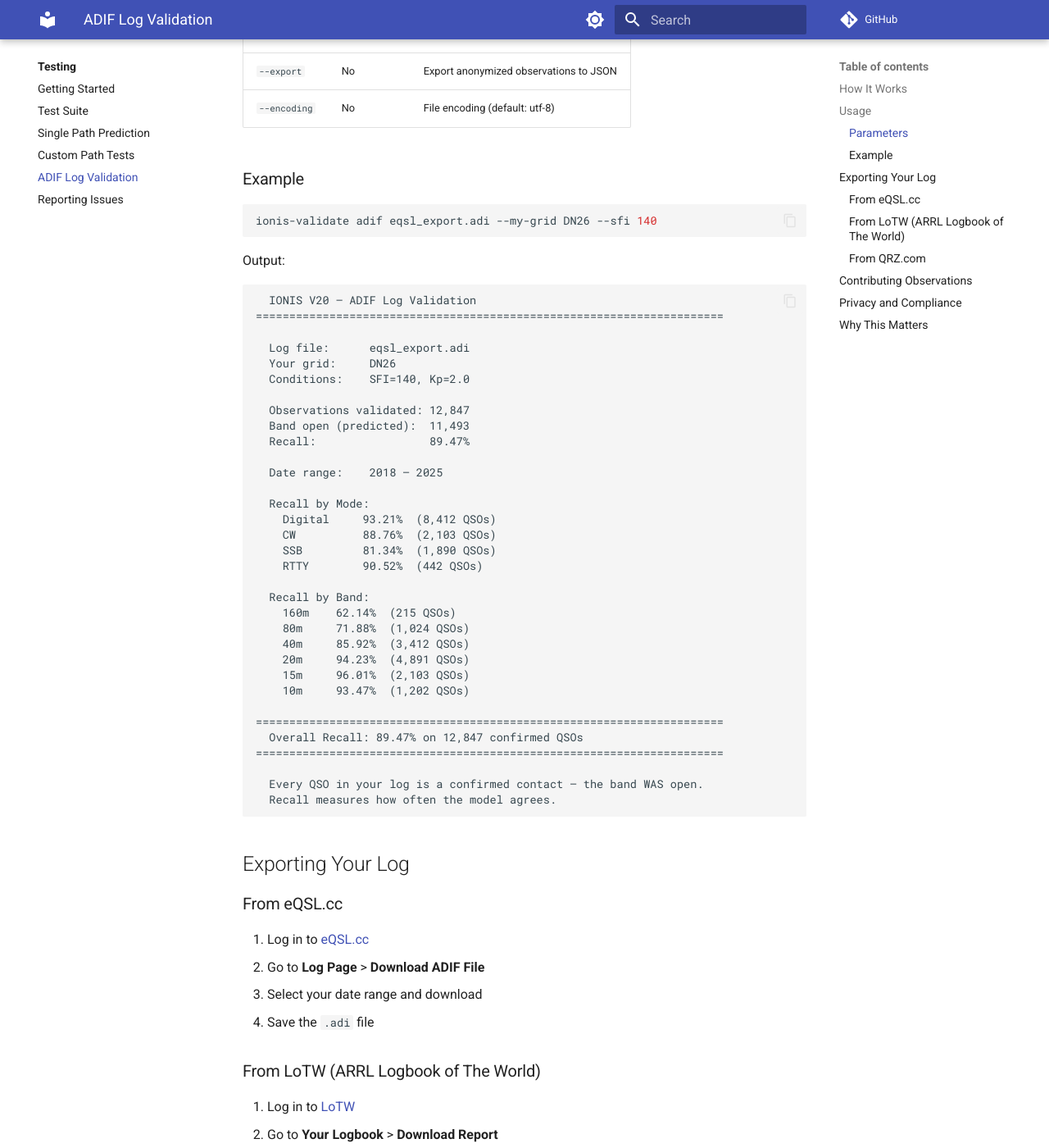
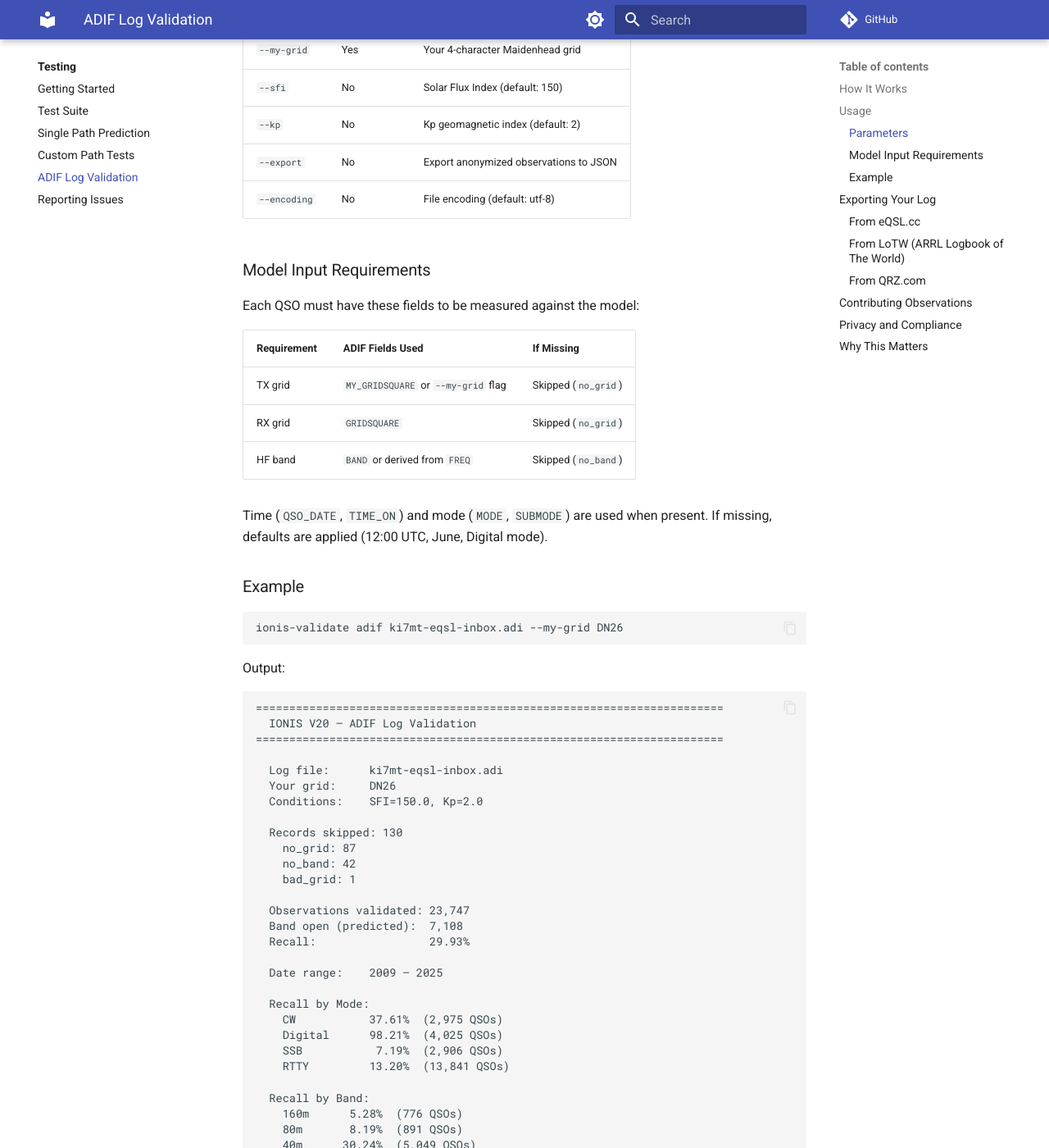
Before and after one commit to IONIS-AI/ionis-docs, an MkDocs documentation site: the page built from docs/testing/adif-validation.md, in a window 1280 px wide and 1400 px high, scrolled down 1214 px. Shown: the whole window at 82% size. Built offline with MkDocs 1.6.1 and Material for MkDocs 9.7.7, drawn with Linux system fonts in a browser that asks for light colours; comment, search, counter and statistics services are not loaded; some of the changed text lies outside the part shown.

Commit message:
docs: update custom paths and ADIF validation for new output format
custom-paths.md: Document new dB-primary table with inline mode columns
(WSPR/FT8/CW/SSB), per-path conditions, grid-pair paths. Add mode field
to JSON schema and mode threshold table. Update example output and tips.

adif-validation.md: Replace synthetic example with real KI7MT eQSL data
(23,747 QSOs). Document model input requirements table. Add confirmed
QSL recommendation tip. Add eQSL download limit note. Add explanation
for low recall with static solar conditions. Simplify "Why This Matters"
to match input-requirements-only approach.

Co-Authored-By: Claude Opus 4.6 <noreply@anthropic.com>

````diff
--- a/docs/testing/adif-validation.md
+++ b/docs/testing/adif-validation.md
@@ -21,11 +21,15 @@ stripped immediately and never leave your machine.
 1. You export your log as an ADIF (.adi) file from your logging service
 2. `ionis-validate adif` parses the file **locally on your machine**
 3. Callsigns are discarded at parse time — only grid-pairs, bands, times, and modes are kept
-4. Each QSO is run through the V20 model as a validation path
-5. The report shows recall: how often the model agrees the band was open
+4. Each QSO that meets the model's input requirements (valid grids + HF band) is measured
+5. Records missing required fields are skipped with the reason noted
+6. The report shows recall: how often the model agrees the band was open
 
-Every QSO in your log is a confirmed contact — the band **was** open.
-Recall measures how often the model agrees.
+!!! tip "Use confirmed QSOs for best results"
+    For the strongest ground truth, export only confirmed QSOs (eQSL, LoTW,
+    or paper QSL) from your logger. A confirmed QSL proves the contact
+    happened and the band was open. The tool will process any valid ADIF
+    record, but unconfirmed QSOs may include logging errors or busted calls.
 
 ## Usage
 
@@ -44,49 +48,82 @@ ionis-validate adif my_log.adi --my-grid DN26
 | `--export` | No | Export anonymized observations to JSON |
 | `--encoding` | No | File encoding (default: utf-8) |
 
+### Model Input Requirements
+
+Each QSO must have these fields to be measured against the model:
+
+| Requirement | ADIF Fields Used | If Missing |
+|-------------|------------------|------------|
+| TX grid | `MY_GRIDSQUARE` or `--my-grid` flag | Skipped (`no_grid`) |
+| RX grid | `GRIDSQUARE` | Skipped (`no_grid`) |
+| HF band | `BAND` or derived from `FREQ` | Skipped (`no_band`) |
+
+Time (`QSO_DATE`, `TIME_ON`) and mode (`MODE`, `SUBMODE`) are used when
+present. If missing, defaults are applied (12:00 UTC, June, Digital mode).
+
 ### Example
 
 ```bash
-ionis-validate adif eqsl_export.adi --my-grid DN26 --sfi 140
+ionis-validate adif ki7mt-eqsl-inbox.adi --my-grid DN26
 ```
 
 Output:
 
 ```
+======================================================================
   IONIS V20 — ADIF Log Validation
 ======================================================================
 
-  Log file:      eqsl_export.adi
+  Log file:      ki7mt-eqsl-inbox.adi
   Your grid:     DN26
-  Conditions:    SFI=140, Kp=2.0
+  Conditions:    SFI=150.0, Kp=2.0
 
-  Observations validated: 12,847
-  Band open (predicted):  11,493
-  Recall:                 89.47%
+  Records skipped: 130
+    no_grid: 87
+    no_band: 42
+    bad_grid: 1
 
-  Date range:    2018 – 2025
+  Observations validated: 23,747
+  Band open (predicted):  7,108
+  Recall:                 29.93%
+
+  Date range:    2009 – 2025
 
   Recall by Mode:
-    Digital     93.21%  (8,412 QSOs)
-    CW          88.76%  (2,103 QSOs)
-    SSB         81.34%  (1,890 QSOs)
-    RTTY        90.52%  (442 QSOs)
+    CW           37.61%  (2,975 QSOs)
+    Digital      98.21%  (4,025 QSOs)
+    SSB           7.19%  (2,906 QSOs)
+    RTTY         13.20%  (13,841 QSOs)
 
   Recall by Band:
-    160m    62.14%  (215 QSOs)
-    80m     71.88%  (1,024 QSOs)
-    40m     85.92%  (3,412 QSOs)
-    20m     94.23%  (4,891 QSOs)
-    15m     96.01%  (2,103 QSOs)
-    10m     93.47%  (1,202 QSOs)
+    160m      5.28%  (776 QSOs)
+    80m       8.19%  (891 QSOs)
+    40m      30.24%  (5,049 QSOs)
+    30m      70.33%  (1,483 QSOs)
+    20m      23.11%  (9,183 QSOs)
+    17m      63.85%  (899 QSOs)
+    15m      27.90%  (3,516 QSOs)
+    12m      71.03%  (321 QSOs)
+    10m      31.86%  (1,629 QSOs)
+
+  SNR Comparison (3,455 QSOs with signal reports):
+    Pearson correlation:  -0.0815
+    RMSE:                13.4 dB
 
 ======================================================================
-  Overall Recall: 89.47% on 12,847 confirmed QSOs
+  Overall Recall: 29.93% on 23,747 QSOs
 ======================================================================
 
-  Every QSO in your log is a confirmed contact — the band WAS open.
+  Each QSO is a contact that happened — the band was open.
   Recall measures how often the model agrees.
 ```
+
+!!! note "Why is recall low with static conditions?"
+    The example above uses static SFI=150, Kp=2 for 16 years of QSOs
+    (2009-2025). Real conditions varied from deep solar minimum (SFI ~65)
+    to solar maximum (SFI ~250+). Per-QSO solar conditions from the
+    `solar.bronze` table would improve recall significantly — that
+    integration is planned for a future release.
 
 ## Exporting Your Log
 
@@ -96,6 +133,10 @@ Output:
 2. Go to **Log Page** > **Download ADIF File**
 3. Select your date range and download
 4. Save the `.adi` file
+
+!!! note
+    eQSL limits the number of downloadable QSOs. If your inbox is large,
+    you may need to download in date-range batches.
 
 ### From LoTW (ARRL Logbook of The World)
 
@@ -174,10 +215,9 @@ you explicitly choose to share the exported JSON.
 
 ## Why This Matters
 
-Your log represents **confirmed two-way contacts** — stronger ground truth
-than one-way reception reports. Benefits over other validation data:
+Your log represents real contacts across real propagation paths — ground truth
+from your own operating experience. Benefits over other validation data:
 
-- **Confirmed communication**: Both stations copied each other. The band was unambiguously open.
 - **Mode diversity**: SSB and RTTY QSOs that PSK Reporter barely covers.
 - **Historical depth**: Many operators have 10-20 years of logs spanning multiple solar cycles.
 - **Explicit opt-in**: You export, you run, you review, you decide to share.
````
Also changed, not shown: docs/testing/custom-paths.md (+52 -16 lines).
